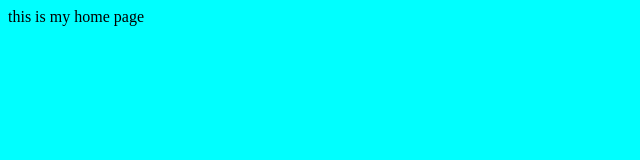
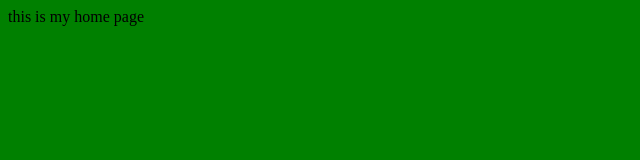
Before and after one commit to yashank-mittal/devpospal3, a plain HTML site: page index.html in a window 1280 px wide. Shown: the whole page, without its empty margins (0-640 px from the left). Drawn offline with Linux system fonts and the light colour scheme.

Commit message:
third page

```diff
--- a/index.html
+++ b/index.html
@@ -1,2 +1,2 @@
-<body bgcolor='aqua'>
+<body bgcolor='green'>
 this is my home page
```
